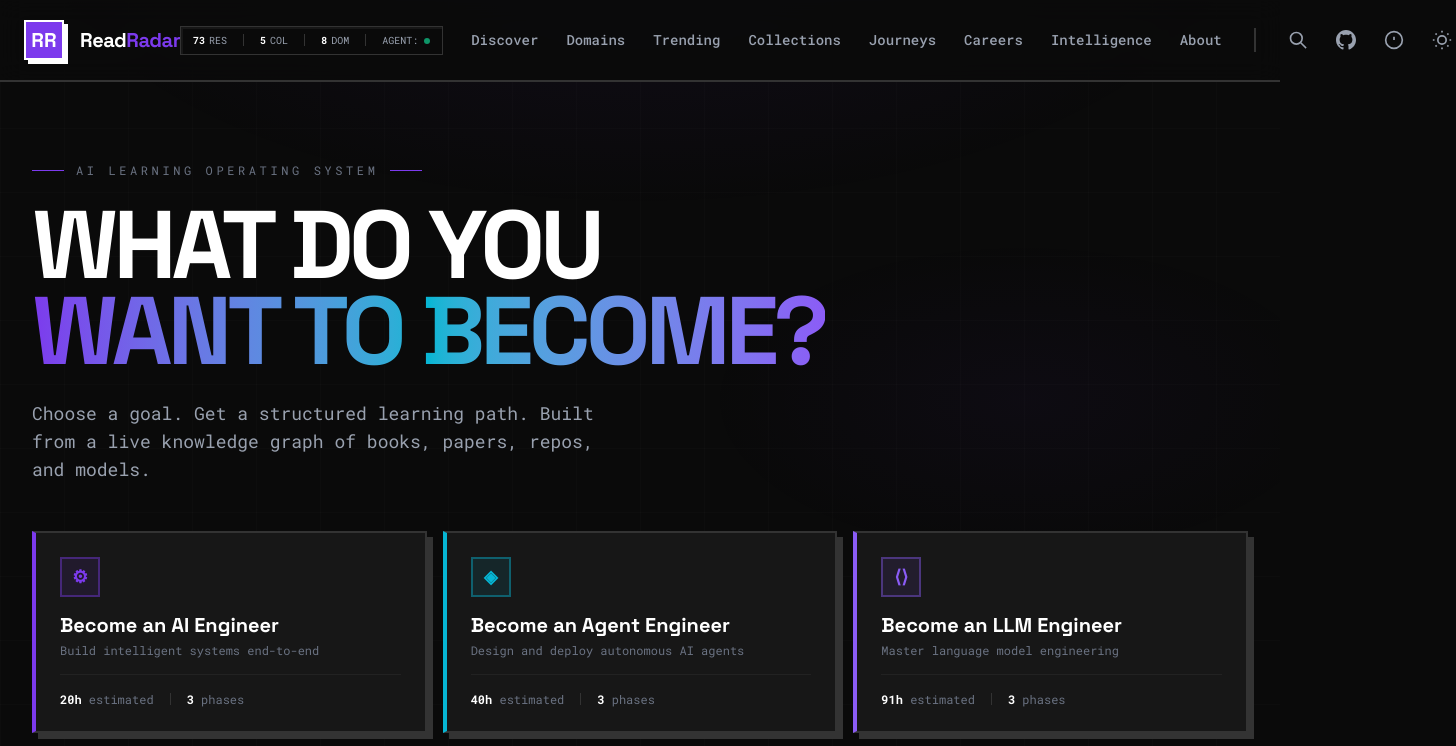
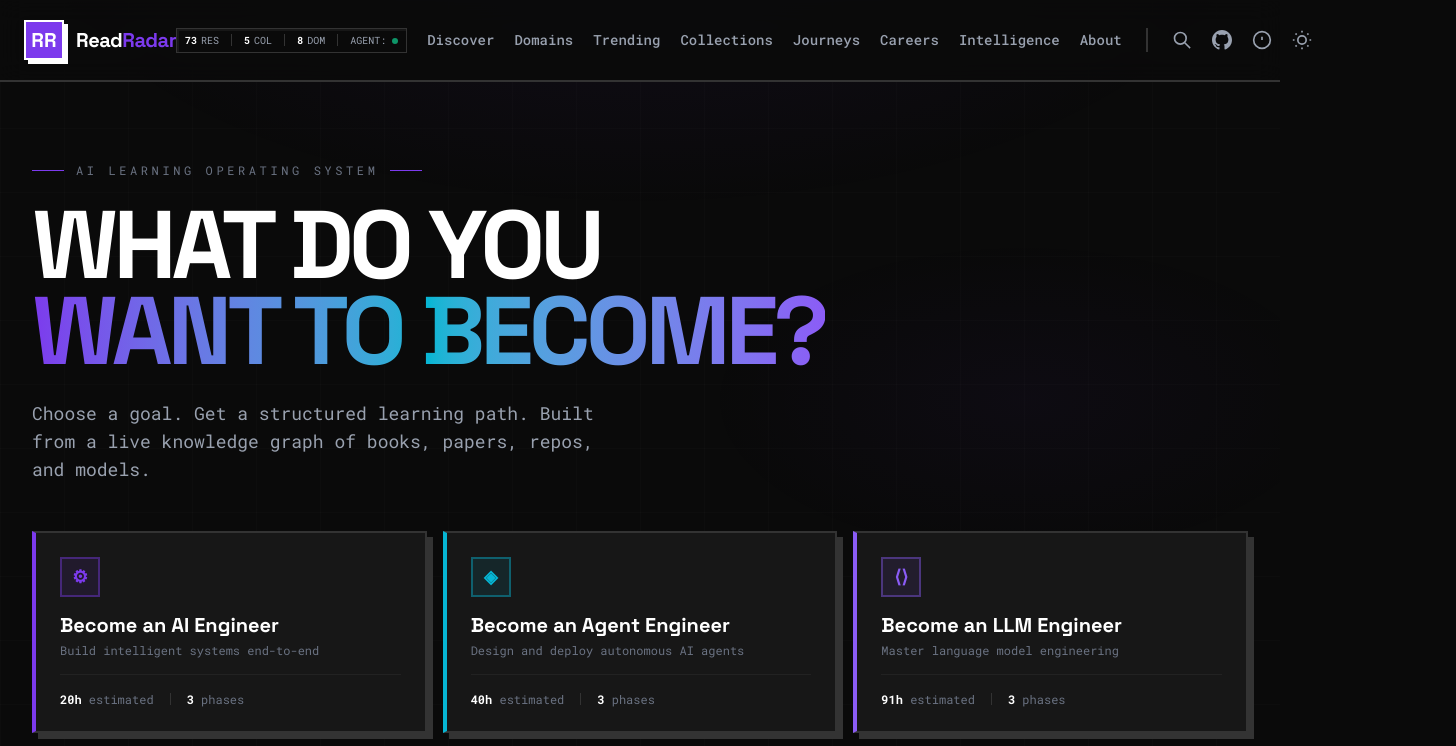
Before and after one commit to Hardik-Sankhla/ReadRadar, an Astro site: page / in a window 1280 px wide. Shown: the top 746 px of the page, 1456 px wide, since content can reach past the window. Built offline with nearby package versions, Linux system fonts and the light colour scheme; Astro itself is replaced by a stand-in of ours.

Commit message:
fix: tighter navbar gaps to fit 1440px without overlap

```diff
--- a/src/components/ui/Navbar.astro
+++ b/src/components/ui/Navbar.astro
@@ -4,15 +4,15 @@ const currentPath = Astro.url.pathname;
 
 <nav class="sticky top-0 z-50 bg-[#0A0A0A]/90 backdrop-blur-md border-b-2 border-[#333333]">
     <div class="max-w-[90rem] mx-auto px-4 sm:px-6 h-20 flex items-center justify-between">
-        <div class="flex items-center gap-4 shrink-0">
-            <a href={`${import.meta.env.BASE_URL}/`.replace(/\/\/+/g, '/')} class="flex items-center gap-3 md:gap-4 group focus:outline-none focus-visible:ring-2 focus-visible:ring-[#7C3AED] focus-visible:ring-offset-2 focus-visible:ring-offset-[#0A0A0A] rounded-md shrink-0">
+        <div class="flex items-center gap-3 md:gap-4 shrink-0">
+            <a href={`${import.meta.env.BASE_URL}/`.replace(/\/\/+/g, '/')} class="flex items-center gap-2 md:gap-3 group focus:outline-none focus-visible:ring-2 focus-visible:ring-[#7C3AED] focus-visible:ring-offset-2 focus-visible:ring-offset-[#0A0A0A] rounded-md shrink-0">
                 <div class="w-8 h-8 md:w-10 md:h-10 bg-[#7C3AED] border-2 border-white flex items-center justify-center font-heading font-bold text-white text-base md:text-xl shadow-[4px_4px_0px_0px_#FFFFFF] group-hover:shadow-[2px_2px_0px_0px_#FFFFFF] transition-all duration-200 shrink-0">RR</div>
                 <span class="font-heading font-bold text-lg md:text-xl text-white tracking-tight whitespace-nowrap">Read<span class="text-[#7C3AED]">Radar</span></span>
             </a>
         </div>
 
-        <div class="flex items-center gap-4 md:gap-6 shrink-0">
-            <div class="hidden xl:flex gap-4 font-mono text-[10px] text-gray-400 items-center border border-[#333333] px-3 py-1.5 bg-[#0A0A0A] shadow-[inset_2px_2px_0px_0px_#171717]">
+        <div class="flex items-center gap-3 md:gap-4 shrink-0">
+            <div class="hidden xl:flex gap-3 font-mono text-[10px] text-gray-400 items-center border border-[#333333] px-2 py-1 bg-[#0A0A0A] shadow-[inset_2px_2px_0px_0px_#171717]">
                 <span class="flex items-center gap-1"><span class="text-white font-bold">73</span> RES</span>
                 <span class="w-[1px] h-3 bg-[#333333]"></span>
                 <span class="flex items-center gap-1"><span class="text-white font-bold">5</span> COL</span>
@@ -23,7 +23,7 @@ const currentPath = Astro.url.pathname;
             </div>
 
             <!-- Desktop Navigation -->
-            <div class="hidden md:flex gap-3 lg:gap-4 xl:gap-5 font-mono text-sm font-medium items-center">
+            <div class="hidden md:flex gap-2 lg:gap-3 font-mono text-sm font-medium items-center">
             <a href={`${import.meta.env.BASE_URL}/discover`.replace(/\/\/+/g, '/')} class={`px-1 py-2 transition-all duration-300 relative group focus:outline-none focus-visible:ring-2 focus-visible:ring-[#7C3AED] rounded-sm ${currentPath.includes('/discover') ? 'text-white' : 'text-gray-400 hover:text-white'}`}>
                 Discover
                 <span class={`absolute bottom-0 left-0 w-full h-[2px] transition-all duration-300 ${currentPath.includes('/discover') ? 'bg-[#7C3AED] shadow-[0_0_8px_#7C3AED]' : 'bg-transparent group-hover:bg-gray-600'}`}></span>
```
